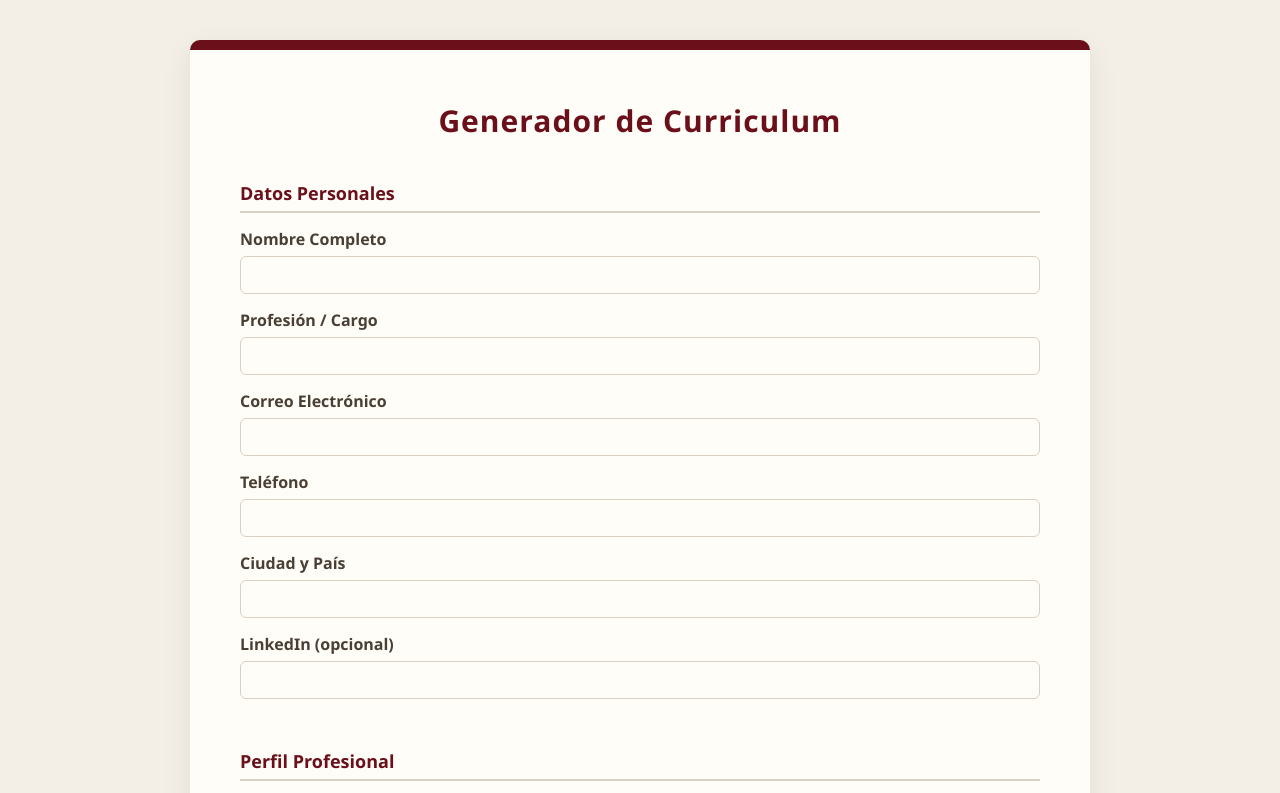
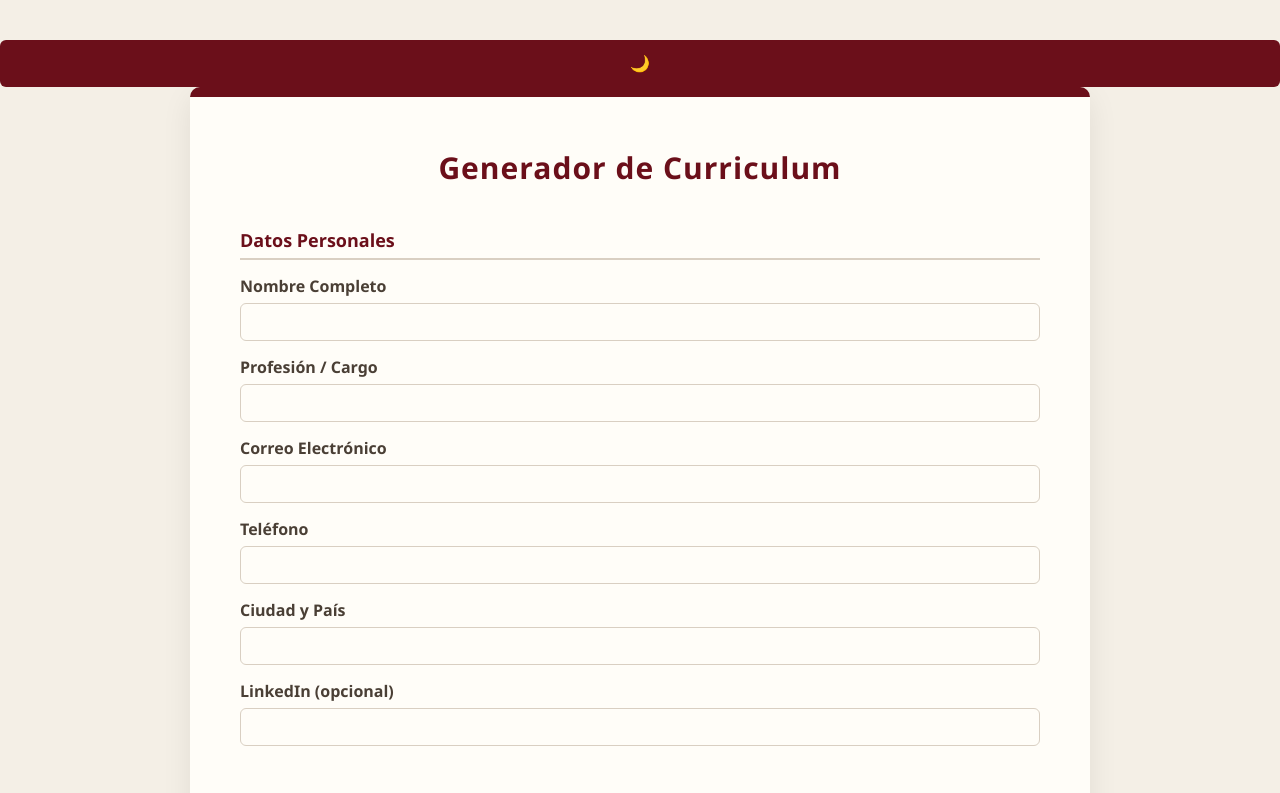
Before and after one commit to ChrissyTRX/Rivera2, a plain HTML site: page index.html in a window 1280 px wide. Shown: the top 793 px of the page. Drawn offline with nearby package versions, Linux system fonts and the light colour scheme.

Commit message:
Update index.html

```diff
--- a/index.html
+++ b/index.html
@@ -6,6 +6,7 @@
     <link rel="stylesheet" href="styles.css">
 </head>
 <body>
+    <button id="darkModeToggle" class="dark-btn">🌙</button>
 
     <div class="container">
         <h1>Generador de Curriculum</h1>
```
